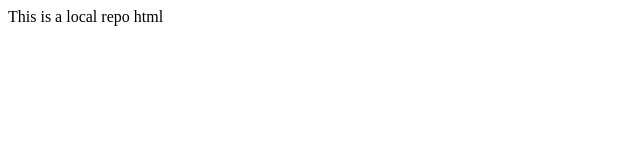
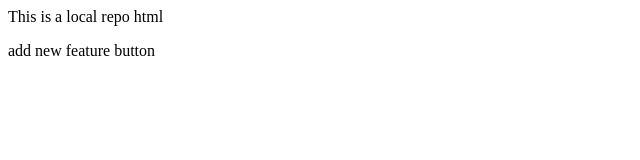
Before and after one commit to Usama-Bhatti/L-repo, a plain HTML site: page index.html in a window 1280 px wide. Shown: the whole page, without its empty margins (0-640 px from the left). Drawn offline with Linux system fonts and the light colour scheme.

Commit message:
Add button

```diff
--- a/index.html
+++ b/index.html
@@ -1 +1,2 @@
 <p>This is a local repo html</p>
+<p>add new feature button </p>
```
